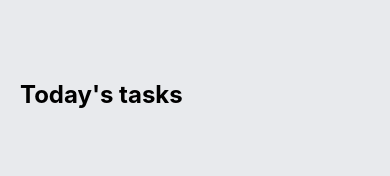
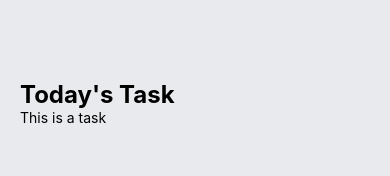
Before and after one commit to gteixi/ToDoList-ReactNative, a React Native app: screen / in a window 390 px wide. Shown: the top 176 px of the page. Built offline with nearby package versions, Linux system fonts and the light colour scheme.

Commit message:
Create new component for Tasks

```diff
--- a/App.js
+++ b/App.js
@@ -1,6 +1,8 @@
-import { StatusBar } from "expo-status-bar";
-import React from "react";
-import { StyleSheet, Text, View } from "react-native";
+import { StatusBar } from 'expo-status-bar';
+import React from 'react';
+import { StyleSheet, Text, View } from 'react-native';
+import Task from './components/Task';
+
 
 export default function App() {
   return (
@@ -8,11 +10,11 @@
         <View style={styles.tasksWrapper}>
 
           <Text style={styles.sectionTitle}>
-            Today's tasks
+          Today's Task
           </Text>
 
           <View style={styles.items}>
-
+            <Task />
           </View>
 
       </View>
@@ -23,7 +25,7 @@
 const styles = StyleSheet.create({
    container: {
       flex: 1,
-      backgroundColor: "#E8EAED",
+      backgroundColor: '#E8EAED',
   },
   tasksWrapper: {
     paddingTop: 80,
--- /dev/null
+++ b/components/Task.js
@@ -0,0 +1,15 @@
+import React from 'react';
+import { View, Text, StyleSheet } from 'react-native'
+
+const Task = () => {
+    return (
+        <View>
+            <Text>This is a task</Text>
+        </View>
+    )}
+
+const styles = StyleSheet.create({
+
+})
+
+export default Task;
```
